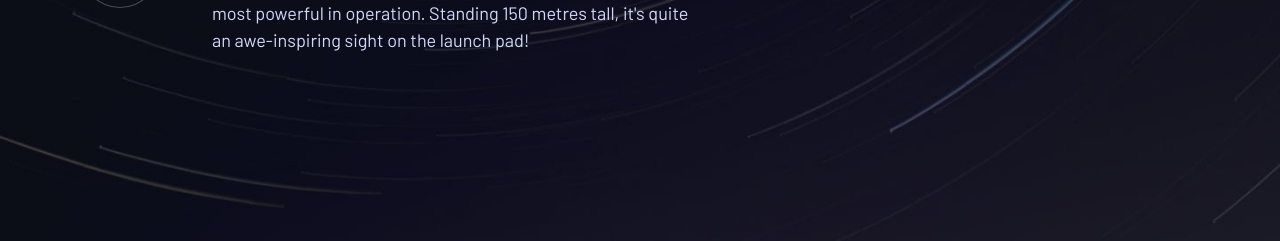
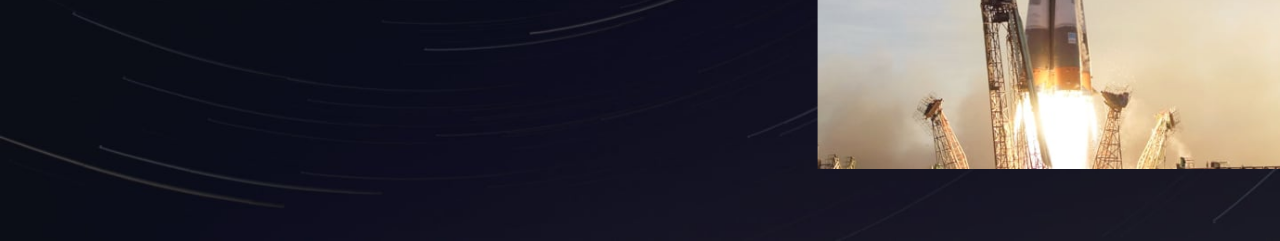
Before and after one commit to princemuel/space-tourism, a website built with Vite: page pages/technology.html in a window 1280 px wide. Shown: the part 559-800 px from the top of the page. Built offline with nearby package versions, Linux system fonts and the light colour scheme; a web font is replaced by a local one.

Commit message:
updated img aspect ratio, picture positioning

```diff
--- a/styles/layout/_layout.scss
+++ b/styles/layout/_layout.scss
@@ -163,12 +163,15 @@
     & > picture {
       grid-area: image;
       @include media('>=45em') {
-        max-width: 100%;
+        transform: translateX(20%);
       }
     }
 
     & img {
       aspect-ratio: 2 / 1;
+      @include media('>=45em') {
+        aspect-ratio: 1;
+      }
     }
 
     & > .number-list {
```
